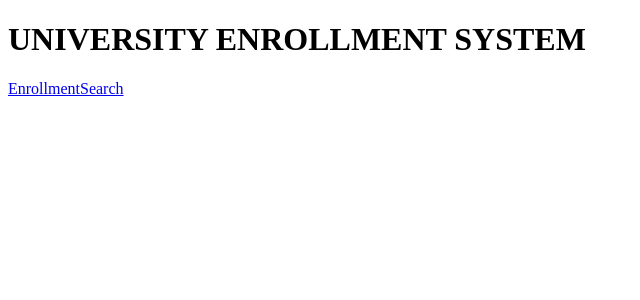
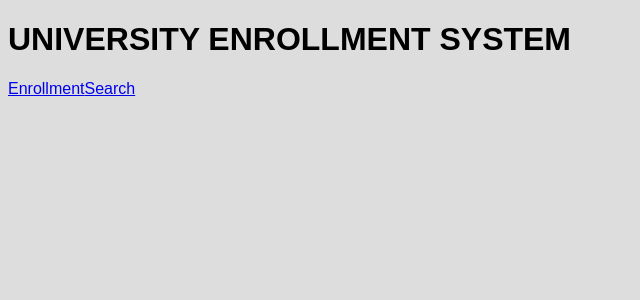
Before and after one commit to hennythehen/c380-g4, an Angular app: page / in a window 1280 px wide. Shown: the top 300 px of the page, without its empty margins (0-640 px from the left). Built offline with nearby package versions, Linux system fonts and the light colour scheme.

Commit message:
Basic global styles

```diff
--- a/src/styles.css
+++ b/src/styles.css
@@ -1 +1,6 @@
 /* You can add global styles to this file, and also import other style files */
+body {
+  height: 100%;
+  background-color: #ddd;
+  font-family: "Arial"
+}
```
